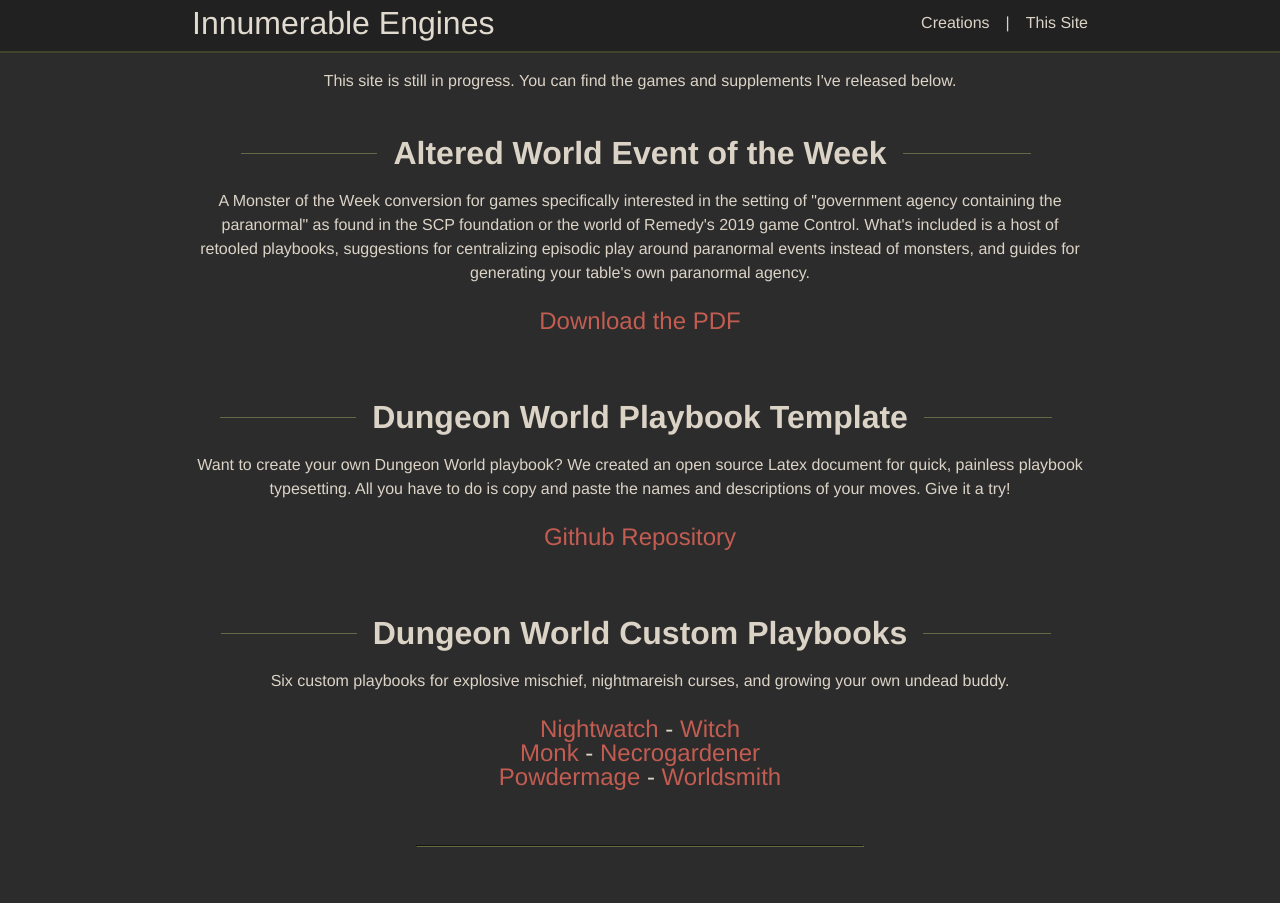
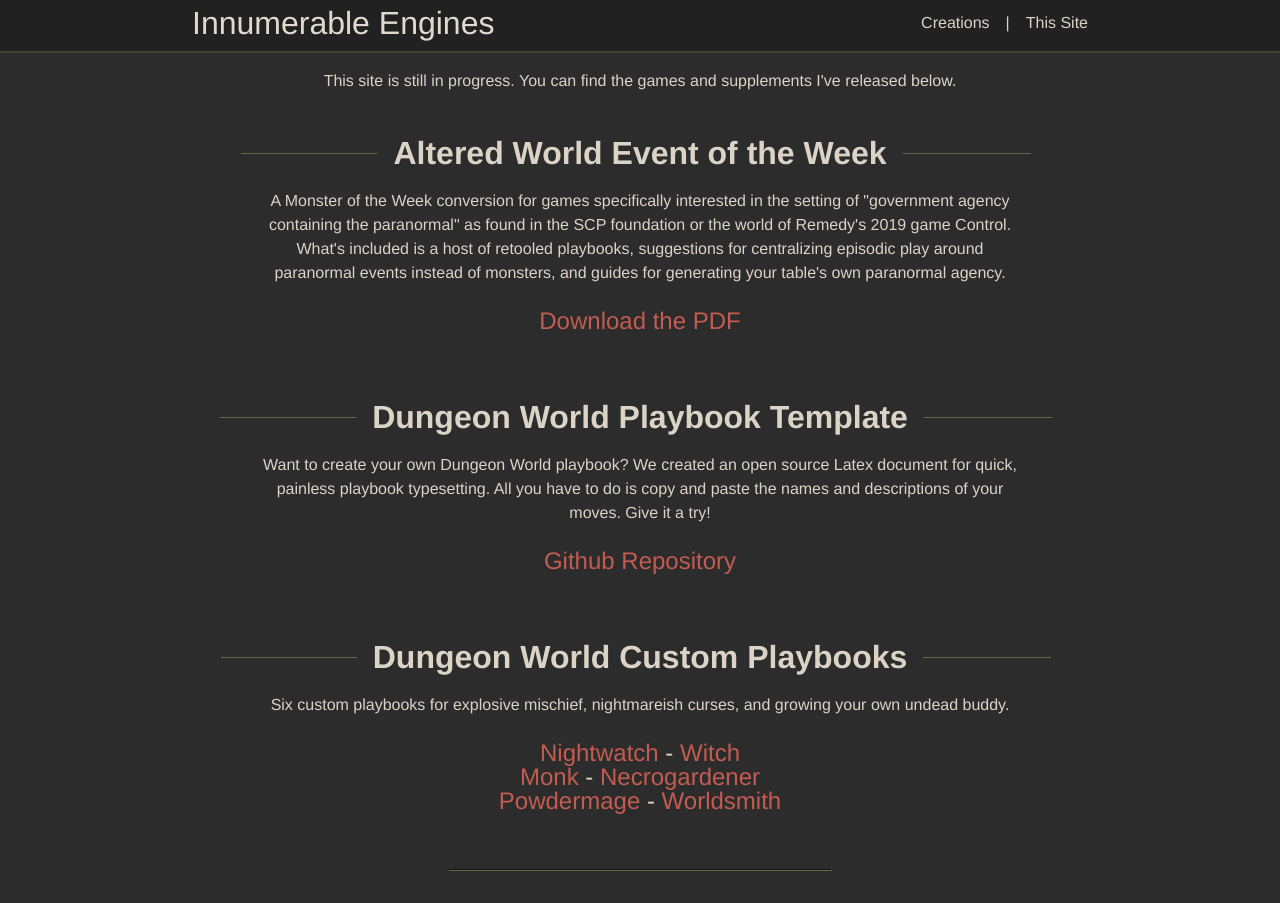
Before and after one commit to rfkeepers/innumerable-engines, a Vue app: page / in a window 1280 px wide. Before the commit the page ends 879 px from the top, so only its background shows below. Built offline with nearby package versions, Linux system fonts and the light colour scheme; the HTML template or start-up script is replaced by a standard one.

Commit message:
slight width adjustment for large screens

```diff
--- a/src/App.vue
+++ b/src/App.vue
@@ -177,5 +177,10 @@ export default {
     margin-left: 15%;
     margin-right: 15%;
   }
+
+  @media screen and (min-width: 1280px) {
+    margin-left: 20%;
+    margin-right: 20%;
+  }
 }
 </style>
```
Also changed, not shown: 9 other files (tests, documents, lock files or other folders).
